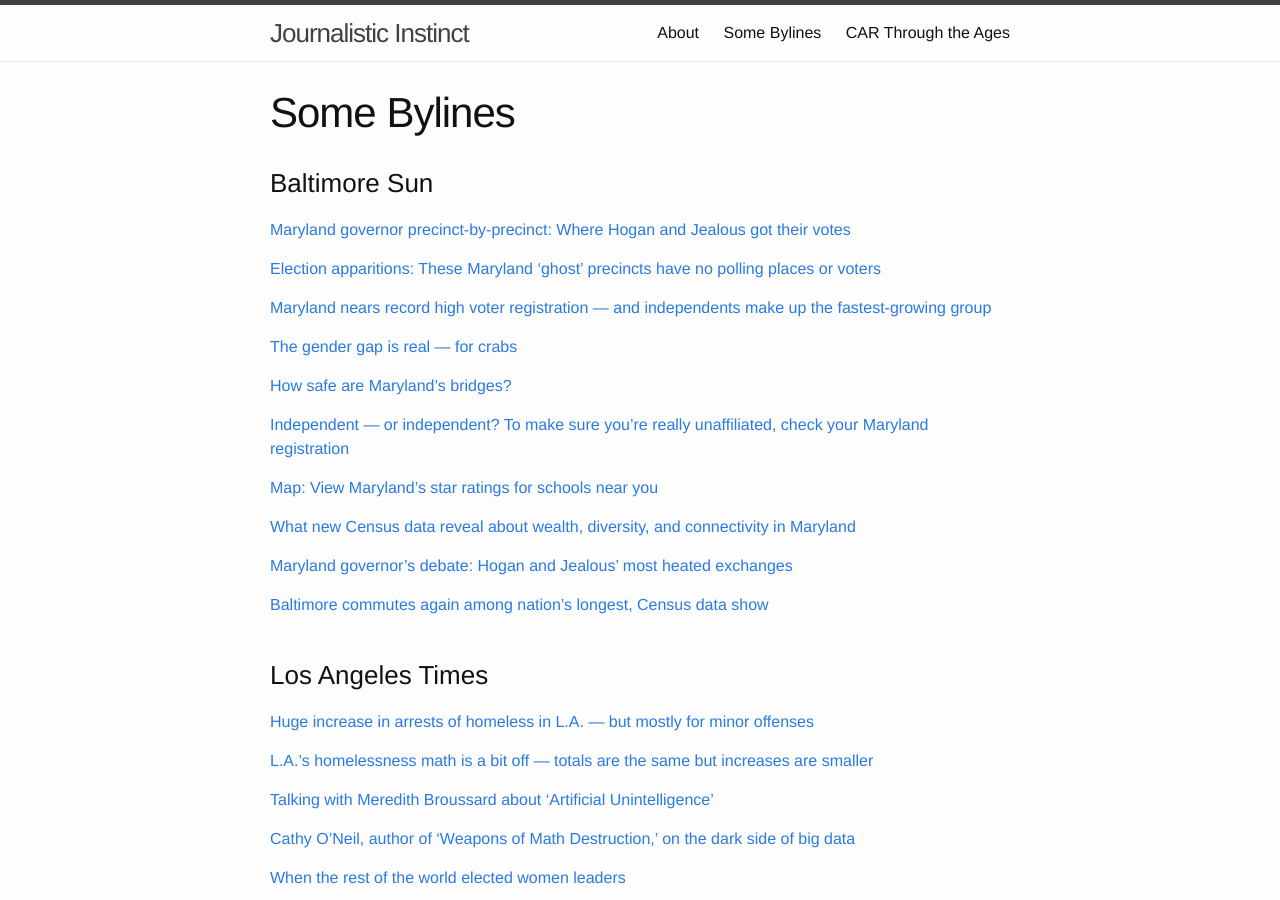
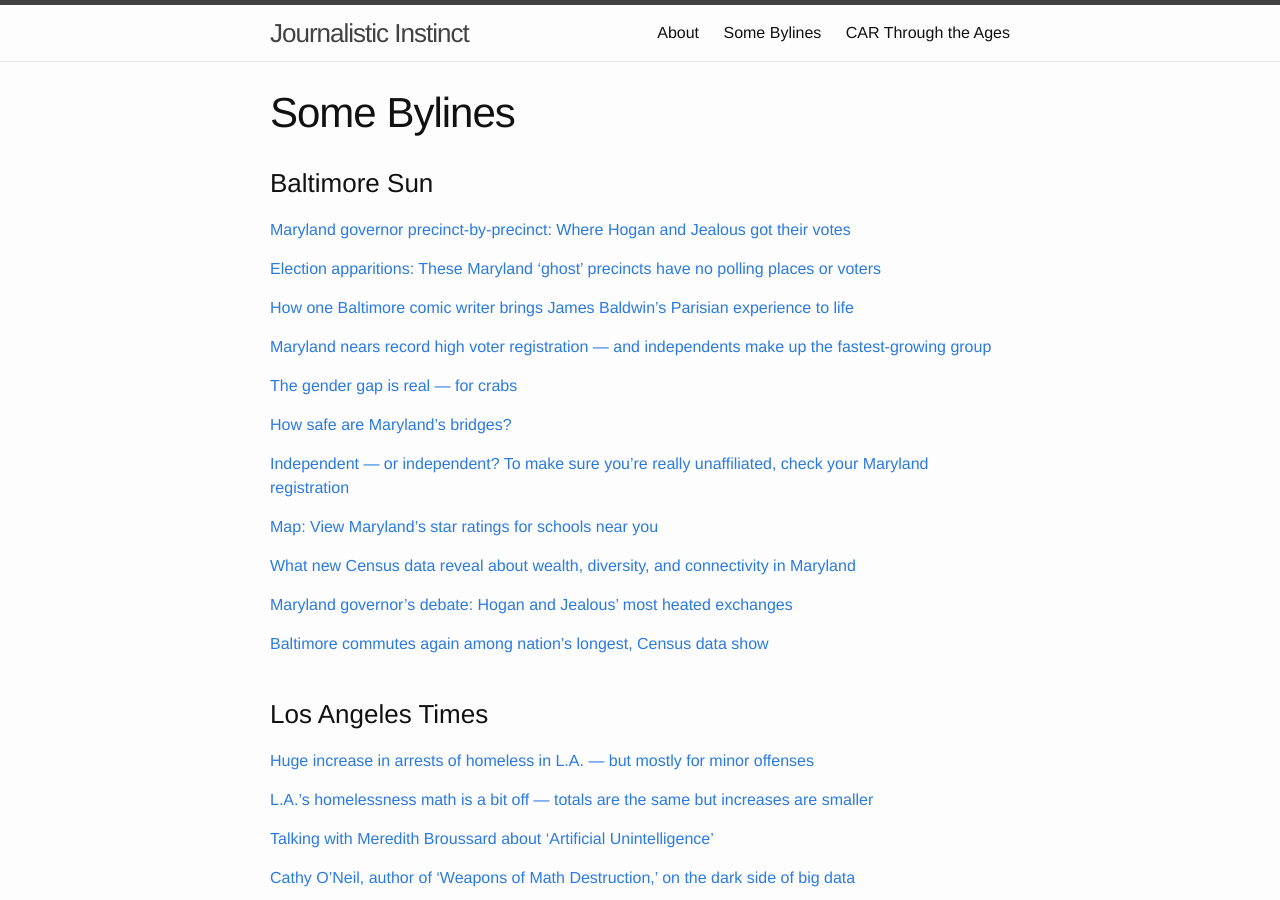
Before and after one commit to underthecurve/underthecurve.github.io, a Jekyll site: the page built from bylines.md, in a window 1280 px wide and 900 px high. Built offline with Jekyll 4.4.1, drawn with Linux system fonts in a browser that asks for light colours.

Commit message:
add badlwin story

```diff
--- a/bylines.md
+++ b/bylines.md
@@ -9,6 +9,8 @@
 [Maryland governor precinct-by-precinct: Where Hogan and Jealous got their votes](https://www.baltimoresun.com/news/maryland/politics/bs-md-governor-election-precinct-map-20181107-htmlstory.html)
 
 [Election apparitions: These Maryland 'ghost' precincts have no polling places or voters](http://www.baltimoresun.com/news/maryland/politics/bs-md-ghost-precincts-20181030-story.html)
+
+[How one Baltimore comic writer brings James Baldwin's Parisian experience to life](https://www.baltimoresun.com/entertainment/bs-ae-jordan-clark-20181220-story.html)
 
 [Maryland nears record high voter registration — and independents make up the fastest-growing group](http://www.baltimoresun.com/news/maryland/politics/bs-md-2018-voter-registration-20181011-story.html)
 
```
